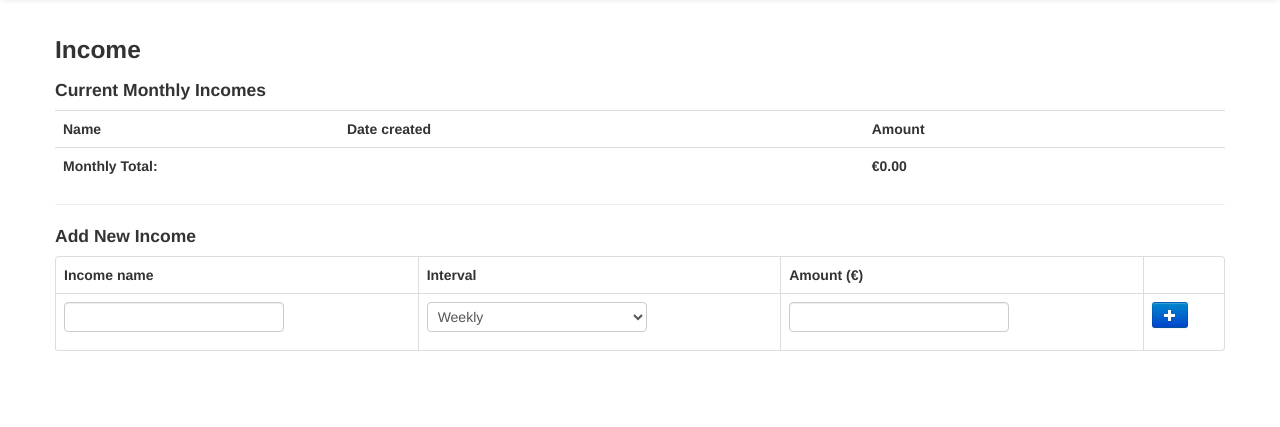
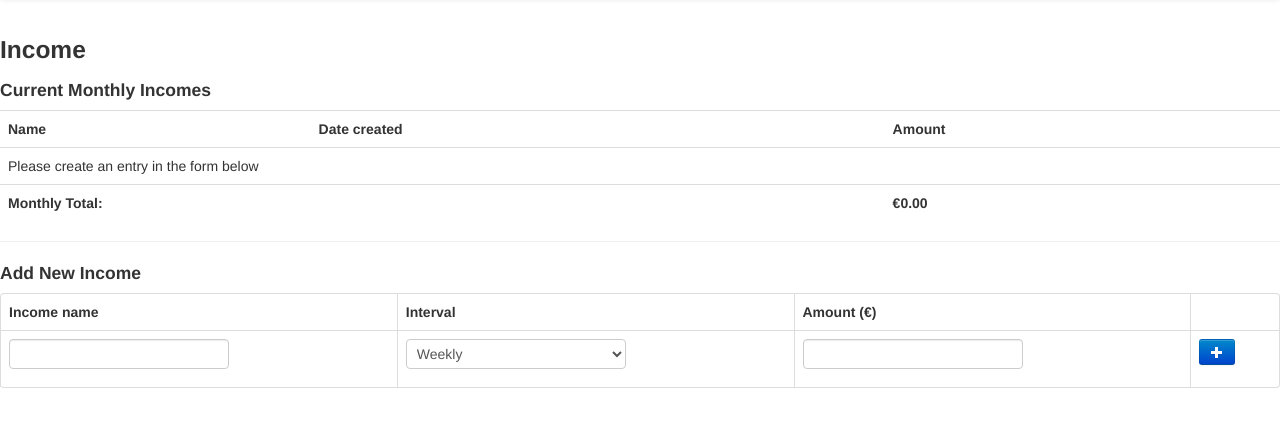
Before and after one commit to dlavelle7/lavapp, a Flask app: page /income in a window 1280 px wide. Shown: the part 42-469 px from the top of the page. Run offline with Flask 2, Linux system fonts and the light colour scheme; a user stored in the database is signed in; data that the repository does not hold is empty; parts of the project's set-up code (start-up, migrations or seed data) failed here and were passed over; some libraries are stand-ins or nearby versions.

Commit message:
bootstraping charts and tables.

```diff
--- a/app/templates/base.html
+++ b/app/templates/base.html
@@ -31,7 +31,7 @@
             </div>
         </div>
         {% include 'flash.html' %}
-        <div class="container">
+        <div class="row-fluid">
             {% block content %}{% endblock %}
         </div>
     <body>
--- a/app/templates/budget_table.html
+++ b/app/templates/budget_table.html
@@ -17,6 +17,10 @@
         </form>
     </td>
 </tr>
+{% else %}
+<tr>
+    <td colspan="4">Please create an entry in the form below</td>
+</tr>
 {% endfor %}
 <tr>
     <td colspan="2"><b>Monthly Total:</b></td>
--- a/app/templates/index.html
+++ b/app/templates/index.html
@@ -1,5 +1,6 @@
 {% extends "base.html" %}
 {% block content %}
+<div class="span10 offset1">
 <h2>Budgeting Summary</h2>
 <h4>Monthly Balance: €{{current_user.balance}}</h4>
 {% if current_user._total_expense() == 0 and current_user._total_income() == 0 %}
@@ -25,9 +26,8 @@
     <p>Please add an <a href="{{url_for('income')}}">Income</a>.</p>
 {% endif %}
 
-<hr>
+</div>
 
 <script src="/static/js/draw_chart.js"></script>
 
-
 {% endblock %}
```
Lines whose indentation alone changed are shown as unchanged.
